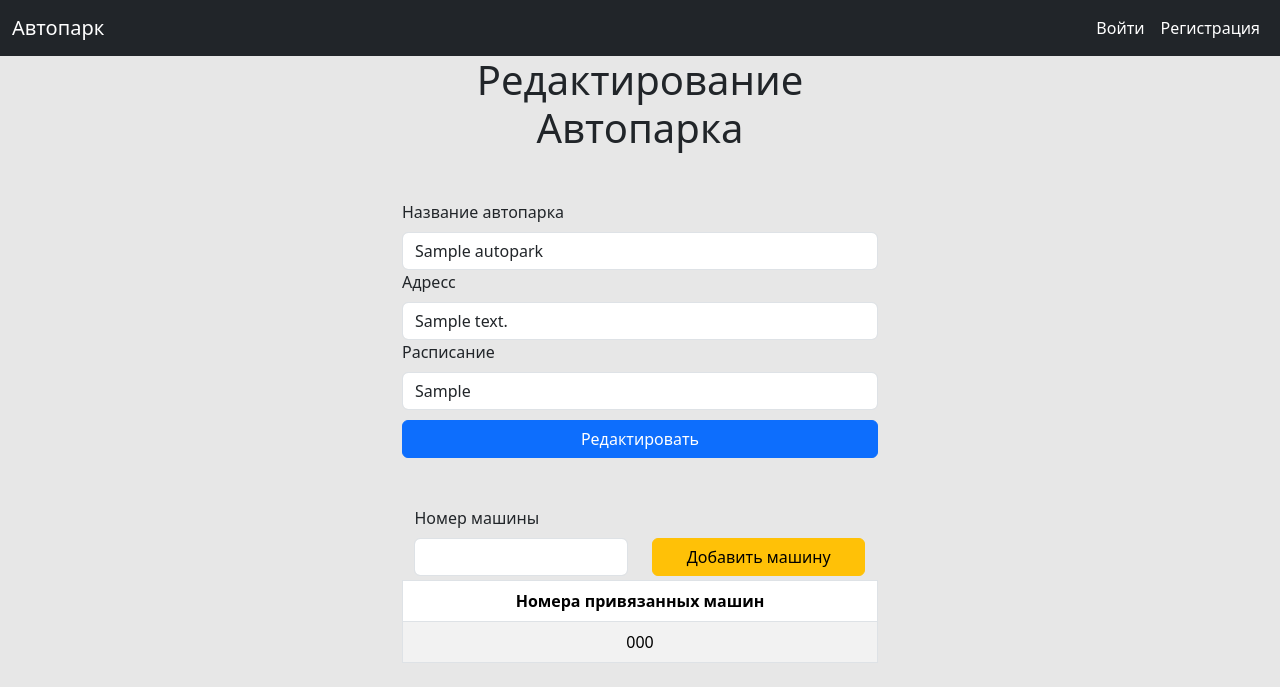
After one commit to AtmoSL/autopark, a PHP site: page /autopark/edit?id=1 in a window 1280 px wide. The commit adds this page. Shown: the top 687 px of the page. Run offline with PHP 8.4, Linux system fonts and the light colour scheme; tables that the repository leaves empty or names only in its code hold one stand-in row (values such as "Sample post").

Commit message:
Страница редактирования автопарка

```diff
--- a/app/Controllers/AutoparkController.php
+++ b/app/Controllers/AutoparkController.php
@@ -5,6 +5,7 @@ namespace app\Controllers;
 use app\Models\Autopark;
 use app\Models\AutoparkCars;
 use app\Models\Car;
+use service\Auth;
 use service\Viewer;
 
 class AutoparkController
@@ -31,4 +32,40 @@ class AutoparkController
 
         Viewer::view("autoparks/allAutoparks", compact("autoparks"));
     }
+
+    public function edit($autoparkData)
+    {
+        $id = $autoparkData["id"];
+
+        if (!is_numeric($id)) {
+            http_response_code(404);
+            Viewer::view('404');
+            exit();
+        }
+
+        $autopark = Autopark::where(["id" => $id], ["="])->find();
+
+        if (count($autopark) < 1) {
+            http_response_code(404);
+            Viewer::view('404');
+            exit();
+        }
+        $autopark = $autopark[0];
+
+        $autoparksWithCars = Autopark::where(["id" => $autopark->id], ["="], ["id"])
+            ->withLeft(AutoparkCars::$table,
+                [AutoparkCars::$table . ".autopark_id" . "=" . Autopark::$table . ".id"])
+            ->withLeft(Car::$table,
+                [AutoparkCars::$table . ".car_id" . "=" . Car::$table . ".id"],
+                ["number as carNumber"])
+            ->find();
+
+        $cars = [];
+        foreach ($autoparksWithCars as $element) {
+            $cars[] = $element->carNumber;
+        }
+
+        Viewer::view("autoparks/editAutopark", compact('autopark', 'cars'));
+    }
+
 }
--- a/app/routes.php
+++ b/app/routes.php
@@ -18,3 +18,4 @@ Router::post('/car/editForm', 'CarController', 'editForm');
 Router::post('/cars/newForm', 'CarController', 'newForm');
 
 Router::addRoute('/autoparks', 'AutoparkController', 'all');
+Router::get('/autopark/edit', 'AutoparkController', 'edit');
--- /dev/null
+++ b/app/views/autoparks/editAutopark.php
@@ -0,0 +1,77 @@
+<?php include dirname(__FILE__) . '/../layouts/header.php'
+/** @var array $cars */
+/** @var \app\Models\Autopark $autopark */
+?>
+
+    <div class="container">
+        <h1>Редактирование Автопарка</h1>
+        <form action="/autopark/editForm" class="form" method="post">
+
+            <label for="title" class="form-label">Название автопарка</label>
+            <input type="text"
+                   name="title"
+                   id="title"
+                   class="form-control"
+                   value="<?= $autopark->title ?>">
+
+            <label for="address" class="form-label">Адресс</label>
+            <input type="text"
+                   name="address"
+                   id="address"
+                   class="form-control"
+                   value="<?= $autopark->address ?>">
+
+            <label for="schedule" class="form-label">Расписание</label>
+            <input type="text"
+                   name="schedule"
+                   id="schedule"
+                   class="form-control"
+                   value="<?= $autopark->schedule ?>">
+
+            <?php if (isset($_SESSION["editAutopark-messages"])) { ?>
+                <div class="form__errors">
+                    <ul>
+                        <?php foreach ($_SESSION["editAutopark-messages"] as $msg) { ?>
+                            <li><?= $msg ?></li>
+                        <?php } ?>
+                    </ul>
+                </div>
+            <?php }
+            unset($_SESSION["editAutopark-messages"]); ?>
+
+            <button type="submit" class="btn btn-primary form__btn">Редактировать</button>
+        </form>
+
+        <form action="" class="d-flex mt-5 justify-content-center">
+            <div class="row align-items-end mb-1">
+                <div class="col-md-6">
+                    <label for="number" class="form-label">Номер машины</label>
+                    <input type="text"
+                           name="number"
+                           id="number"
+                           class="form-control">
+                </div>
+                <div class="col-md-6">
+                    <button type="submit" class="btn btn-warning w-100">Добавить машину</button>
+                </div>
+            </div>
+        </form>
+
+        <table class="table table-striped table-bordered text-center">
+            <thead>
+            <tr>
+                <th scope="col">Номера привязанных машин</th>
+            </tr>
+            </thead>
+            <tbody>
+            <?php foreach ($cars as $number) {; ?>
+
+                <tr>
+                    <td><?= $number ?></td>
+                </tr>
+
+            <?php } ?>
+            </tbody>
+        </table>
+    </div>
+<?php include dirname(__FILE__) . '/../layouts/footer.php' ?>
```
